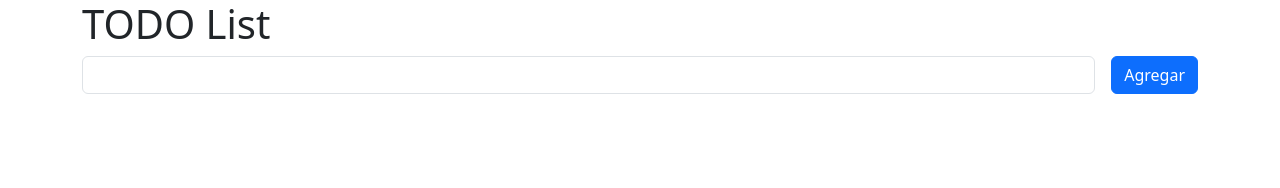
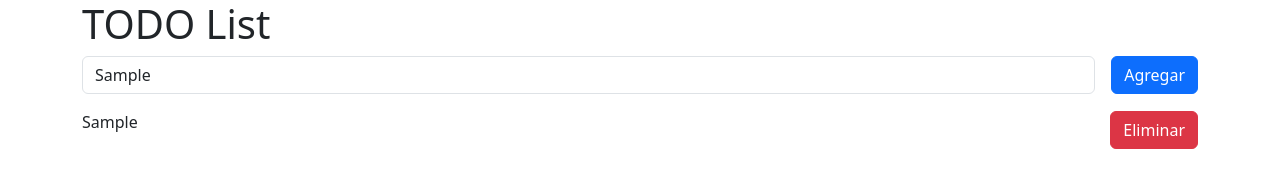
Before and after one commit to Kevin-Mackinlay/to-do-list, a plain HTML site: page index.html in a window 1280 px wide. Both pictures are taken after typing "Sample" into the empty fields and a click on the input "Agregar". Drawn offline with nearby package versions, Linux system fonts and the light colour scheme.

Commit message:
adding code: buttons

```diff
--- a/index.html
+++ b/index.html
@@ -1,9 +1,9 @@
 <!DOCTYPE html>
 <html lang="en">
   <head>
-    <meta charset="UTF-8">
-    <meta name="viewport" content="width=device-width, initial-scale=1.0">
-    <link rel="stylesheet" href="https://cdn.jsdelivr.net/npm/bootstrap@5.3.1/dist/css/bootstrap.min.css">
+    <meta charset="UTF-8" />
+    <meta name="viewport" content="width=device-width, initial-scale=1.0" />
+    <link rel="stylesheet" href="https://cdn.jsdelivr.net/npm/bootstrap@5.3.1/dist/css/bootstrap.min.css" />
     <title>Document</title>
   </head>
   <body>
@@ -16,17 +16,15 @@
       <div class="row">
         <div class="col">
           <form id="formTarea" class="d-flex">
-                    <input id="inputTarea" class="form-control" type="text">
-                    <input class="ms-3 btn btn-primary" type="submit" value="Agregar">
+            <input id="inputTarea" class="form-control" type="text" />
+            <input class="ms-3 btn btn-primary" type="submit" value="Agregar" />
           </form>
         </div>
       </div>
       <!-- Listado de tareas -->
-        <div id="tareasContenedor">
+      <div id="tareasContenedor"></div>
 
-        </div>
-        <!-- contenedor -->
-        <!-- <div class="d-flex mt-3 justify-content-between align-items-center ">
+      <!-- <div class="d-flex mt-3 justify-content-between align-items-center">
         <p class="align-self-end text-decoration-line-through">Tarea a realizar</p>
         <div>
           <button class="btn btn-danger ms-2">Eliminar</button>
--- a/js/archivo.js
+++ b/js/archivo.js
@@ -1,7 +1,7 @@
 //first bring the elements
 let formTarea = document.querySelector("#formTarea");
 let inputTarea = document.querySelector("#inputTarea");
-let tareaContainer = document.querySelector("#tareaContainer");
+let tareasContenedor = document.querySelector("#tareasContenedor");
 
 //design empty variable
 let tareas;
@@ -22,13 +22,54 @@ formTarea.onsubmit = (event) => {
     id: Date.now().toString(36),
     tarea: inputTarea.value,
     estado: false,
-    }
+  };
   //guardamos en el array
   tareas.push(nuevaTarea);
 
   //guardar en el localStorage
   localStorage.setItem("tareas", JSON.stringify(tareas));
   console.log(tareas);
+  mostrarTareas();
   formTarea.reset();
+};
 
+//funcion y creacion de elementos ("div") y sus clases
+
+const mostrarTareas = () => {
+  tareasContenedor.innerHTML = " ";
+
+  tareas.forEach((tarea, index) => {
+    let tareaBox = document.createElement("div");
+    tareaBox.classList.add("d-flex", "mt-3", "justify-content-between", "align-items-center");
+    tareasContenedor.appendChild(tareaBox);
+
+    let tareaTexto = document.createElement("p");
+    tareaTexto.classList.add("align-self-end");
+
+    if (tareas[index].estado === true) {
+      tareaTexto.classList.add("text-decoration-line-through");
     }
+    tareaTexto.innerHTML = tarea.tarea;
+    tareaBox.appendChild(tareaTexto);
+
+    let div = document.createElement("div");
+    tareaBox.appendChild(div);
+
+    //boton eliminar
+
+    let btnEliminar = document.createElement("button");
+    btnEliminar.classList.add("btn", "btn-danger", "ms-2");
+    btnEliminar.innerHTML = "Eliminar";
+    div.appendChild(btnEliminar);
+
+
+    //boton editar
+
+    let btnEditar = document.createElement("button");
+    btnEditar.classList.add("btn", " btn-success", "ms-2");
+    btnEditar.innerHTML = "Editar";
+    div.appendChild(btnEditar);
+  });
+};
+
+mostrarTareas();
```
Lines whose indentation alone changed are shown as unchanged.
